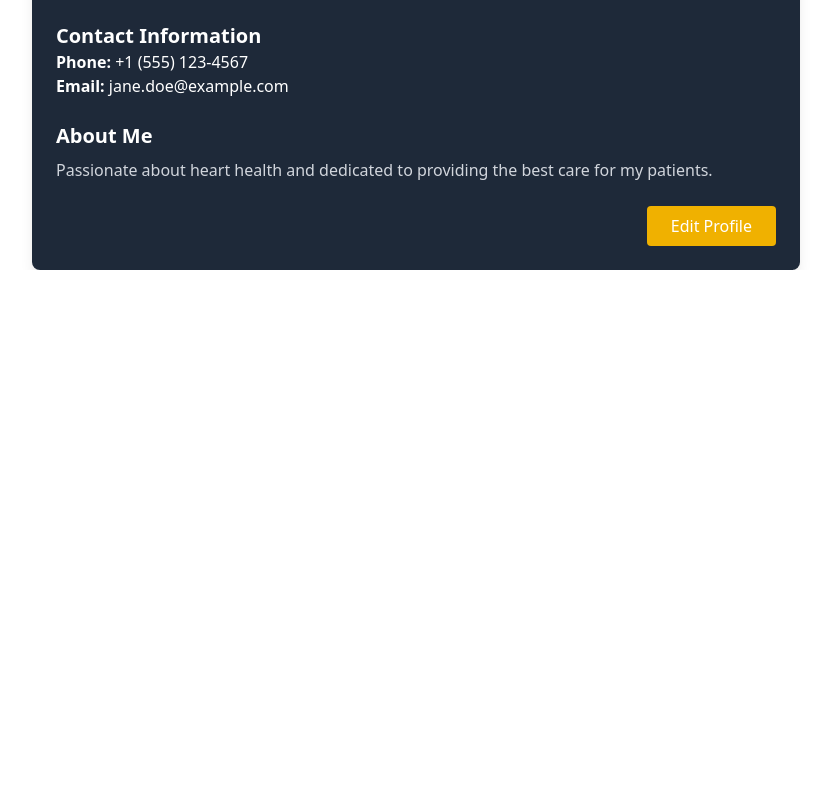
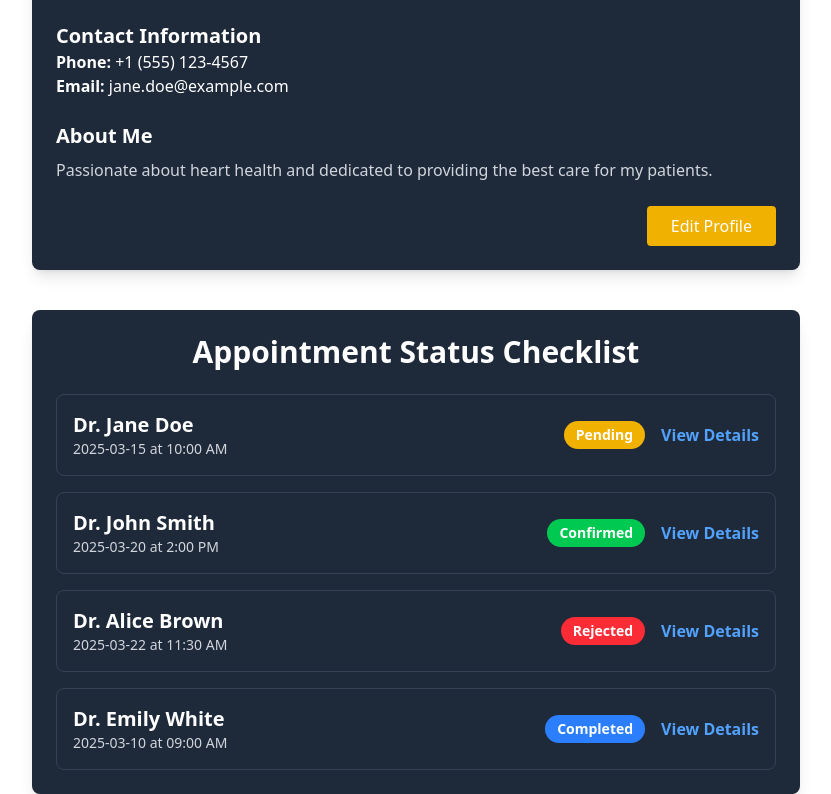
Before and after one commit to Ashu-tosh1/New-project-3, a React (Vite) app: page / in a window 1280 px wide. Shown: the part 4189-4983 px from the top of the page, without its empty margins (224-1055 px from the left). Before the commit the page ends 4459 px from the top, so only its background shows below. Built offline with nearby package versions, Linux system fonts and the light colour scheme.

Commit message:
AppointMent Status

```diff
--- a/src/App.tsx
+++ b/src/App.tsx
@@ -8,6 +8,7 @@ import UploadReport from './Patient/UploadReport'
 import DoctorAppointments from './Doctor/Appoitnment'
 import PatientListView from './Doctor/PatientView'
 import DoctorProfile from './Doctor/Profile'
+import AppointmentStatusChecklist from './Patient/AppoitmentStatus'
 function App() {
 
 
@@ -21,6 +22,7 @@ function App() {
       <DoctorAppointments/>
       <PatientListView/>
       <DoctorProfile/>
+      <AppointmentStatusChecklist/>
    </div>
     </BrowserRouter>
 
--- /dev/null
+++ b/src/Patient/AppoitmentStatus.tsx
@@ -0,0 +1,108 @@
+import React, { useState } from "react";
+
+interface Appointment {
+  id: number;
+  doctor: string;
+  date: string;
+  time: string;
+  status: "Pending" | "Confirmed" | "Rejected" | "Completed";
+  details: string;
+}
+
+const AppointmentStatusChecklist: React.FC = () => {
+  const [appointments] = useState<Appointment[]>([
+    {
+      id: 1,
+      doctor: "Dr. Jane Doe",
+      date: "2025-03-15",
+      time: "10:00 AM",
+      status: "Pending",
+      details: "Your appointment request is under review.",
+    },
+    {
+      id: 2,
+      doctor: "Dr. John Smith",
+      date: "2025-03-20",
+      time: "2:00 PM",
+      status: "Confirmed",
+      details: "Your appointment has been confirmed. Please arrive 10 minutes early.",
+    },
+    {
+      id: 3,
+      doctor: "Dr. Alice Brown",
+      date: "2025-03-22",
+      time: "11:30 AM",
+      status: "Rejected",
+      details: "Unfortunately, the appointment was rejected. Please contact support for more info.",
+    },
+    {
+      id: 4,
+      doctor: "Dr. Emily White",
+      date: "2025-03-10",
+      time: "09:00 AM",
+      status: "Completed",
+      details: "Your appointment has been completed. Check your reports for further details.",
+    },
+  ]);
+
+  const [expandedId, setExpandedId] = useState<number | null>(null);
+
+  const toggleExpand = (id: number) => {
+    setExpandedId(expandedId === id ? null : id);
+  };
+
+  const getStatusStyles = (status: Appointment["status"]) => {
+    switch (status) {
+      case "Pending":
+        return "bg-yellow-500";
+      case "Confirmed":
+        return "bg-green-500";
+      case "Rejected":
+        return "bg-red-500";
+      case "Completed":
+        return "bg-blue-500";
+      default:
+        return "";
+    }
+  };
+
+  return (
+    <div className="max-w-3xl mx-auto p-6 bg-gray-800 rounded-lg shadow-lg text-white mt-10">
+      <h1 className="text-3xl font-bold mb-6 text-center">Appointment Status Checklist</h1>
+      <ul className="space-y-4">
+        {appointments.map((appt) => (
+          <li key={appt.id} className="border border-gray-700 rounded-lg p-4 hover:bg-gray-700 transition-colors">
+            <div className="flex items-center justify-between">
+              <div>
+                <h2 className="text-xl font-semibold">{appt.doctor}</h2>
+                <p className="text-sm text-gray-300">
+                  {appt.date} at {appt.time}
+                </p>
+              </div>
+              <div className="flex items-center space-x-4">
+                <span
+                  className={`px-3 py-1 rounded-full text-sm font-bold ${getStatusStyles(appt.status)}`}
+                >
+                  {appt.status}
+                </span>
+                <button
+                  onClick={() => toggleExpand(appt.id)}
+                  className="text-blue-400 hover:text-blue-500 font-semibold"
+                >
+                  {expandedId === appt.id ? "Hide Details" : "View Details"}
+                </button>
+              </div>
+            </div>
+            {expandedId === appt.id && (
+              <div className="mt-4 bg-gray-700 p-4 rounded">
+                <p>{appt.details}</p>
+              </div>
+            )}
+          </li>
+        ))}
+      </ul>
+    </div>
+  );
+};
+
+export default AppointmentStatusChecklist;
```
Also changed, not shown: src/Patient/UploadReport.tsx (line endings or trailing spaces).
